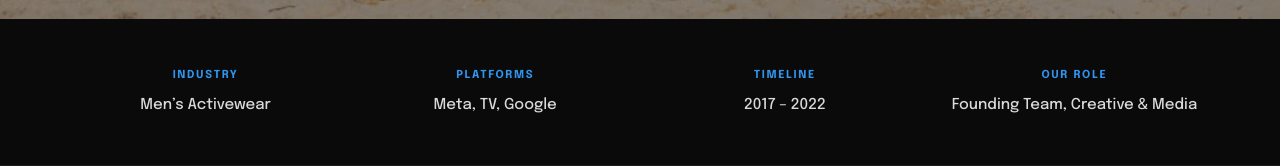
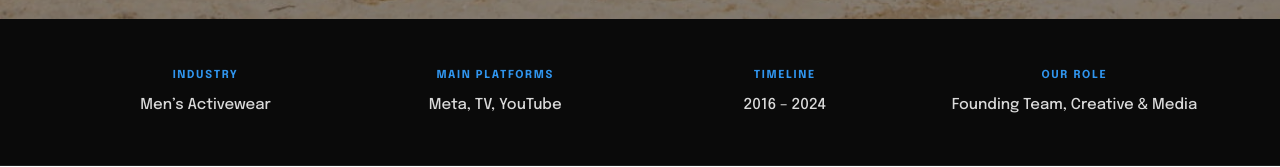
Before and after one commit to PlumpPear/paidcreative, a Next.js app: page /birddogs in a window 1280 px wide. Shown: the part 781-948 px from the top of the page. Built offline with nearby package versions, Linux system fonts and the light colour scheme.

Commit message:
Update page.tsx

```diff
--- a/src/app/birddogs/page.tsx
+++ b/src/app/birddogs/page.tsx
@@ -23,8 +23,8 @@
 function ContextStrip() {
   const details = [
     { label: "Industry", value: "Men\u2019s Activewear" },
-    { label: "Platforms", value: "Meta, TV, Google" },
-    { label: "Timeline", value: "2017 \u2013 2022" },
+    { label: "Main Platforms", value: "Meta, TV, YouTube" },
+    { label: "Timeline", value: "2016 \u2013 2024" },
     { label: "Our Role", value: "Founding Team, Creative & Media" },
   ];
 
```
